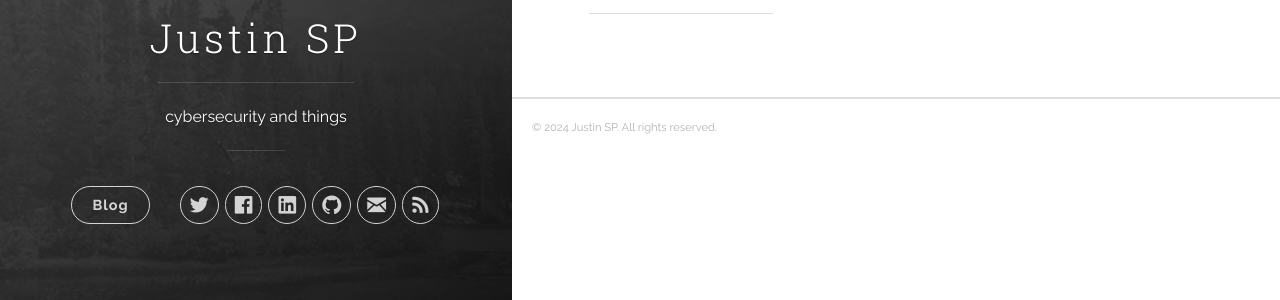
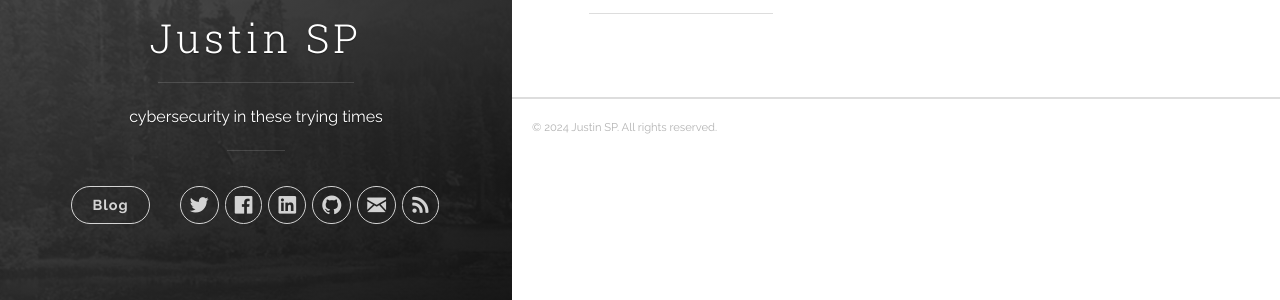
Before and after one commit to chxuru/chxuru.github.io, a Jekyll site: the page built from index.html, in a window 1280 px wide. Shown: the part 391-691 px from the top of the page. Built offline with Jekyll 4.4.1, drawn with Linux system fonts in a browser that asks for light colours; the list of posts is cut into pages by our own code.

Commit message:
Update _config.yml

```diff
--- a/_config.yml
+++ b/_config.yml
@@ -1,6 +1,6 @@
 # Site settings
 title: Justin SP
-description: 'cybersecurity and things'
+description: 'cybersecurity in these trying times'
 url: 'http://chxuru.com'
 baseurl: ''
 # google_analytics: 'UA-XXXXXX-X'
```
